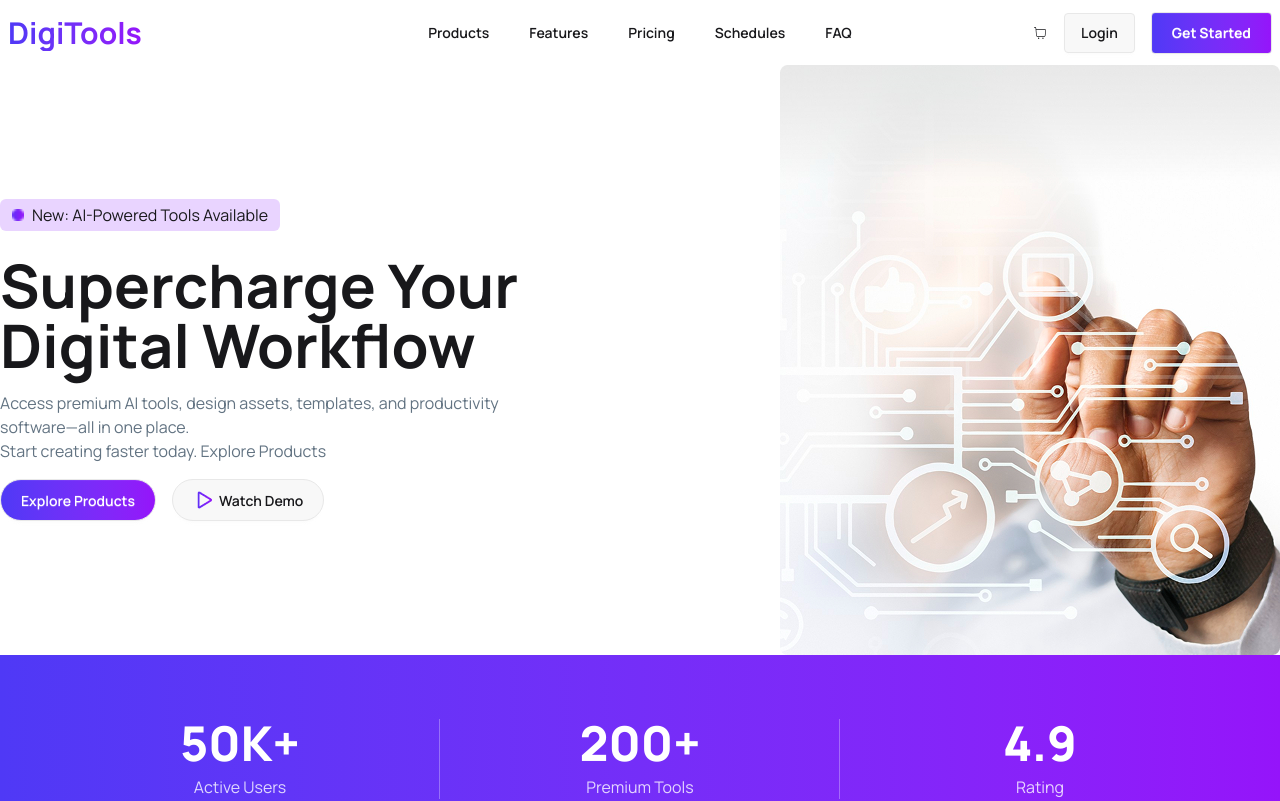
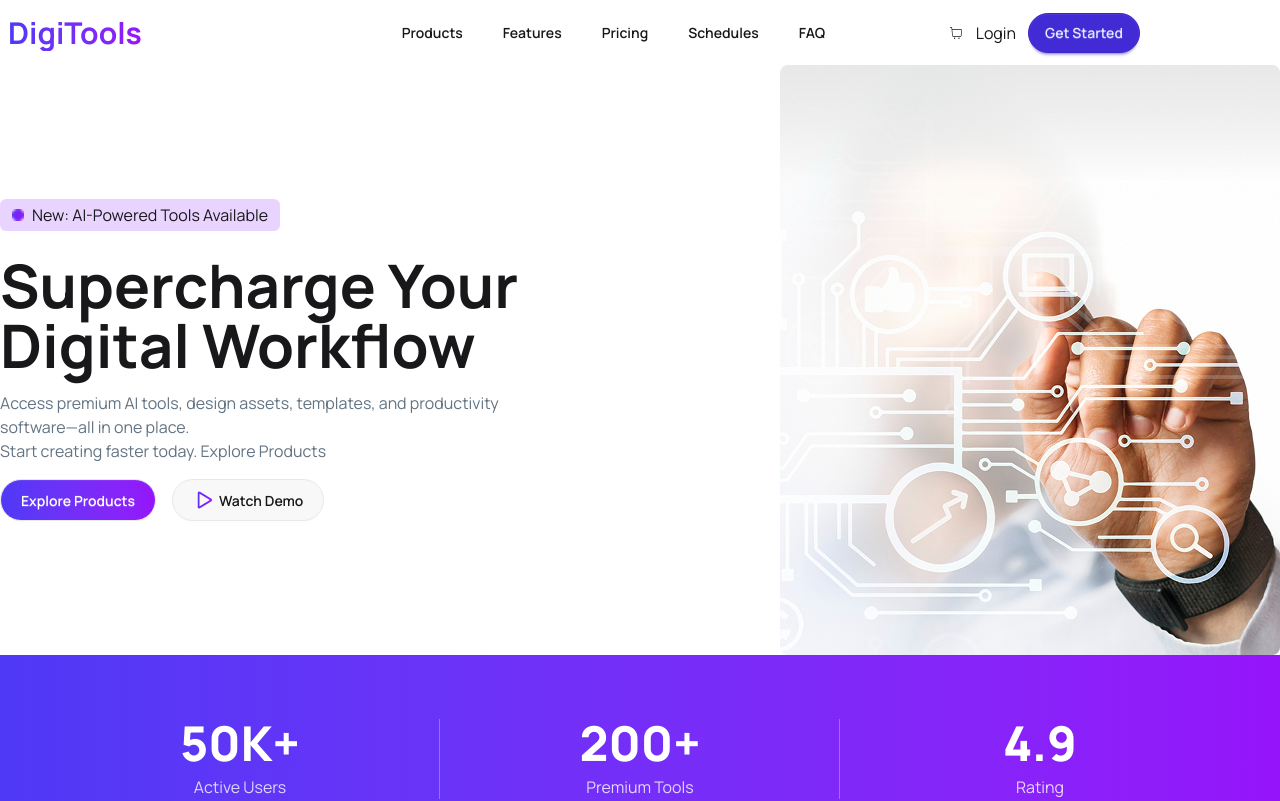
Before and after one commit to parvezmahmudlalin/DigiTools-Platform, a React (Vite) app: page / in a window 1280 px wide. Shown: the top 801 px of the page. Built offline with nearby package versions, Linux system fonts and the light colour scheme.

Commit message:
navbar component adjust with cart component

```diff
--- a/src/App.jsx
+++ b/src/App.jsx
@@ -1,6 +1,6 @@
 
 import './App.css'
-import React, { Suspense, } from 'react';
+import React, { Suspense, useState, } from 'react';
 import Navbar from './Components/Navbar/Navbar';
 import Banner from './Components/Banner/Banner';
 import Badge from './Components/Badge/Badge';
@@ -13,7 +13,7 @@ import Products from './Components/Products/Products';
 
 
 const fetchProducts = async() => {
-  const res = await fetch('/public/products.json');
+  const res = await fetch('/products.json');
   const data = res.json();
   return data
 };
@@ -22,14 +22,14 @@ const fetchProducts = async() => {
 
 const App = () => {
   const productPromise =fetchProducts();
-
+   const [carts, setCarts] = useState([]);
   return (
     <div>
-      <Navbar />
+      <Navbar carts = {carts}/>
       <Banner/>
       <Badge/>
       <Suspense fallback = {<span className="loading loading-dots loading-xl"></span>}>
-      <Products productPromise ={productPromise}  />
+      <Products productPromise ={productPromise} carts = {carts} setCarts={setCarts}  />
 
       </Suspense>
 
--- a/src/Components/Navbar/Navbar.jsx
+++ b/src/Components/Navbar/Navbar.jsx
@@ -1,7 +1,7 @@
 
 import React from 'react';
 import { CiShoppingCart } from "react-icons/ci";
-const Navbar = () => {
+const Navbar = ({carts}) => {
   return (
 
    <div className="navbar  container mx-auto">
@@ -33,17 +33,20 @@ const Navbar = () => {
       <li className='font-semibold'><a href="">FAQ</a></li>
     </ul>
   </div>
-  <div className="navbar-end ">
-    <div className='flex gap-4 items-center' >
+  <div className="navbar-end flex gap-3 relative lg:pr-33">
+          {carts.length === 0 ? (
+            ""
+          ) : (
+            <span className="text-white bg-red-500 px-2 py-0.5 rounded-full text-[10px] absolute z-1 left-13 lg:left-59 -top-0.5 ">
+              {carts.length}
+            </span>
+          )}
 
-
-      <p ><CiShoppingCart /></p>
-      <button className='btn '>Login</button>
-
-      <button className='font-bold btn bg-linear-to-r from-[#4F39F6] to-[#9514FA] text-white p-5'> Get Started</button>
-
-    </div>
-  </div>
+          <a className="flex justify-center items-center gap-3">
+           <CiShoppingCart /> Login
+          </a>
+          <a className="btn btn-primary rounded-4xl">Get Started</a>
+        </div>
 </div>
   );
 };
--- a/src/Components/Products/Products.jsx
+++ b/src/Components/Products/Products.jsx
@@ -2,11 +2,11 @@ import React, {  use, useState  } from 'react';
 import ProductCart from '../ProductCart/ProductCart';
 import Cart from '../ui/Cart';
 
-  const Products = ({productPromise}) => {
+  const Products = ({productPromise , carts ,setCarts}) => {
 
       const products = use (productPromise);
       const [activeTab,setActiveTab] = useState("Products");
-      const [carts, setCarts] = useState([]);
+
 
 
   return (
```
